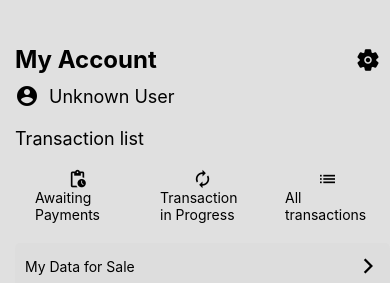
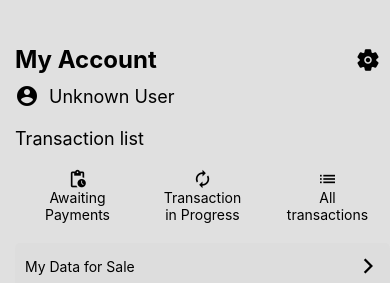
Before and after one commit to bu19akov/DatenbazarApp, a React Native app: screen /MyAccount in a window 390 px wide. Shown: the top 283 px of the page. Built offline with nearby package versions, Linux system fonts and the light colour scheme.

Commit message:
Add centered style for text in MyAccount

```diff
--- a/components/Nadia/MyAccount.js
+++ b/components/Nadia/MyAccount.js
@@ -48,16 +48,16 @@ export default function MyAccount() {
 
       <View style={styles.buttonContainer}>
         <TouchableOpacity style={styles.button} onPress={() => {}}>
-          <MaterialIcons name="pending-actions" size={20} color="black" />
-          <Text>Awaiting Payments</Text>
+          <MaterialIcons name="pending-actions" size={20} color="black" style={styles.buttonIcon} />
+          <Text style={styles.buttonText}>Awaiting Payments</Text>
         </TouchableOpacity>
         <TouchableOpacity style={styles.button} onPress={() => {}}>
-          <MaterialIcons name="autorenew" size={20} color="black" />
-          <Text>Transaction in Progress</Text>
+          <MaterialIcons name="autorenew" size={20} color="black" style={styles.buttonIcon} />
+          <Text style={styles.buttonText}>Transaction in Progress</Text>
         </TouchableOpacity>
         <TouchableOpacity style={styles.button} onPress={() => {}}>
-          <MaterialIcons name="list" size={20} color="black" />
-          <Text>All transactions</Text>
+          <MaterialIcons name="list" size={20} color="black" style={styles.buttonIcon} />
+          <Text style={styles.buttonText}>All transactions</Text>
         </TouchableOpacity>
       </View>
 
@@ -122,11 +122,18 @@ const styles = StyleSheet.create({
   },
   button: {
     flex: 1,
-    alignItems: 'center',
     justifyContent: 'center',
     paddingVertical: 10,
     paddingHorizontal: 20,
   },
+  buttonText: {
+    textAlign: 'center',
+    flexWrap: 'wrap',
+  },
+  buttonIcon: {
+    alignSelf: 'center',
+  },
+
   option: {
     flexDirection: 'row',
     alignItems: 'center',
```
